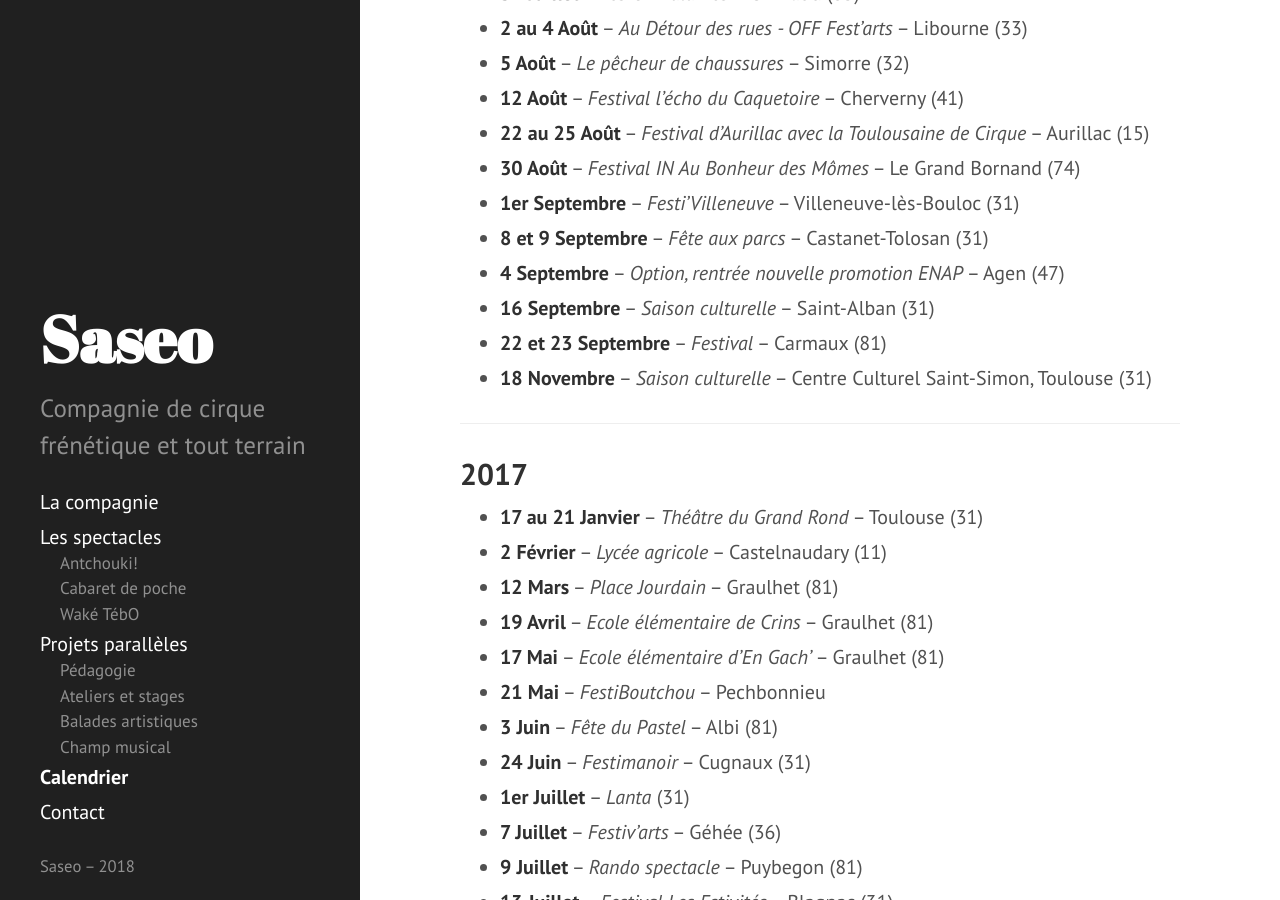
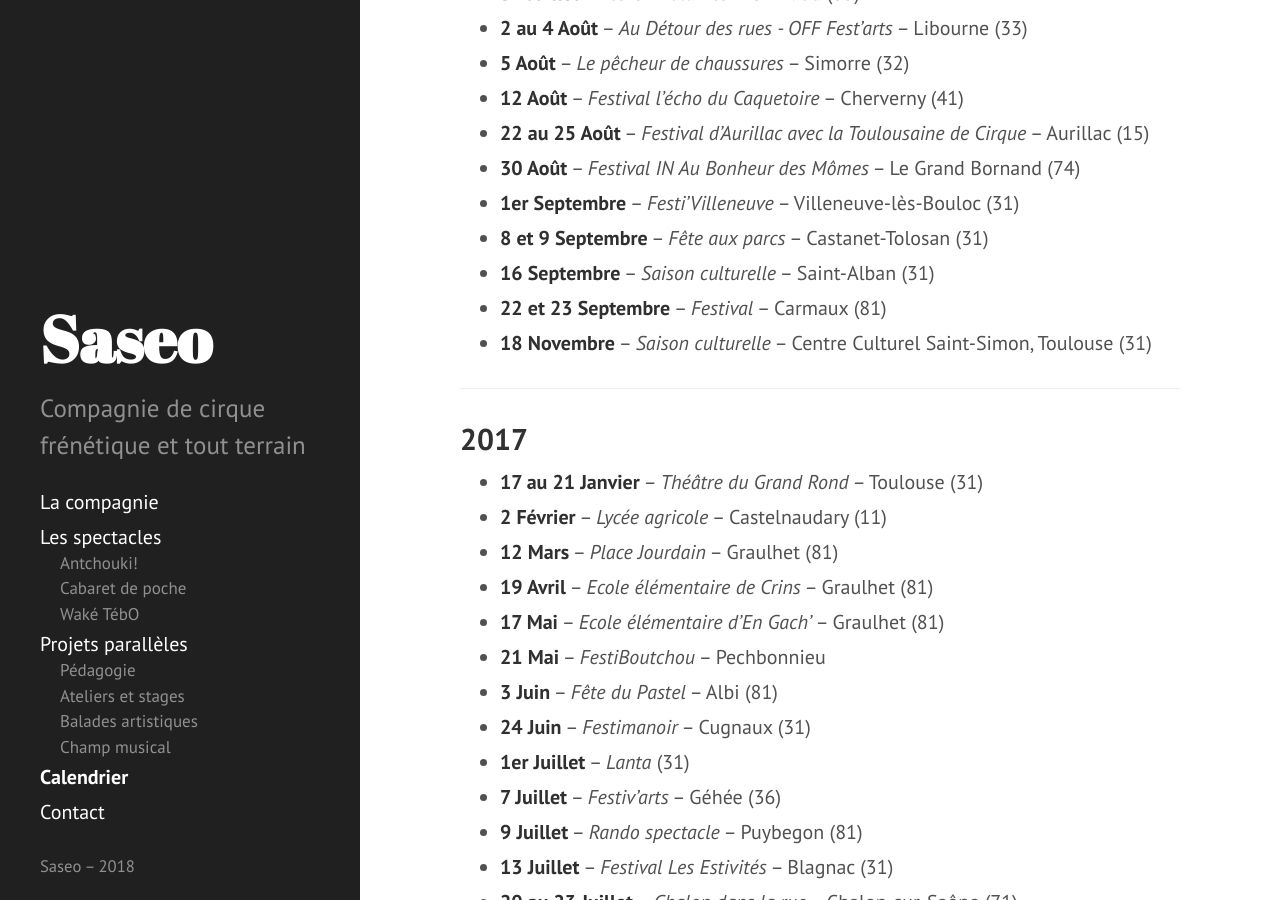
Before and after one commit to rizoom/saseo.org, a Jekyll site: the page built from calendrier.md, in a window 1280 px wide and 900 px high, scrolled down 850 px. Built offline with Jekyll 4.4.1, drawn with Linux system fonts in a browser that asks for light colours.

Commit message:
Mise à jour calendrier 2018
Lorraine

```diff
--- a/calendrier.md
+++ b/calendrier.md
@@ -32,7 +32,6 @@ sidebar_order: 3
 - **30 Août** -- _Festival IN Au Bonheur des Mômes_ -- Le Grand Bornand (74)
 - **1er Septembre** -- _Festi'Villeneuve_ -- Villeneuve-lès-Bouloc (31)
 - **8 et 9 Septembre** -- _Fête aux parcs_ -- Castanet-Tolosan (31)
-- **4 Septembre** -- _Option, rentrée nouvelle promotion ENAP_ -- Agen (47)
 - **16 Septembre** -- _Saison culturelle_ -- Saint-Alban (31)
 - **22 et 23 Septembre** -- _Festival_ -- Carmaux (81)
 - **18 Novembre** -- _Saison culturelle_ -- Centre Culturel Saint-Simon, Toulouse (31)
```
